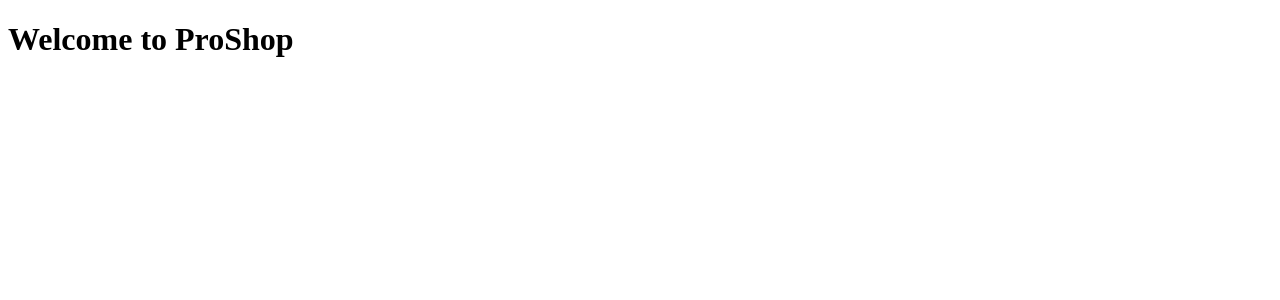
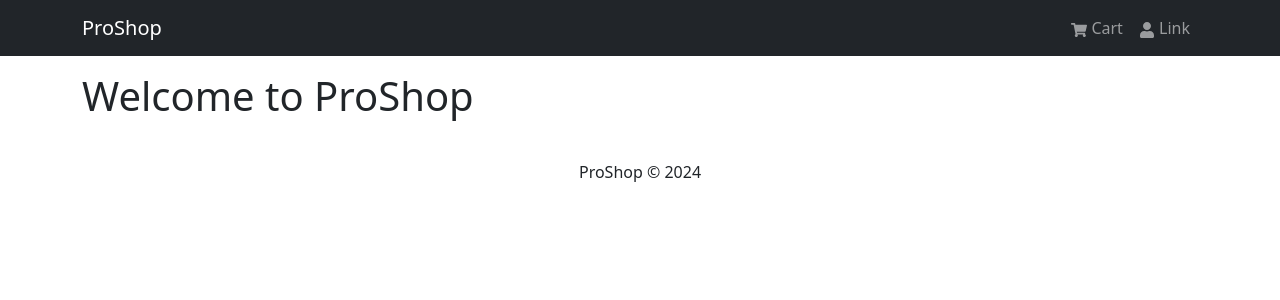
Before and after one commit to kpaccess/proshop-v2, a React (Vite) app in the folder frontend/: page / in a window 1280 px wide. Shown: the top 300 px of the page. Built offline with nearby package versions, Linux system fonts and the light colour scheme.

Commit message:
Added Header and Footer

```diff
--- a/frontend/package.json
+++ b/frontend/package.json
@@ -10,8 +10,11 @@
     "preview": "vite preview"
   },
   "dependencies": {
+    "bootstrap": "^5.3.3",
     "react": "^18.2.0",
-    "react-dom": "^18.2.0"
+    "react-bootstrap": "^2.10.2",
+    "react-dom": "^18.2.0",
+    "react-icons": "^5.2.1"
   },
   "devDependencies": {
     "@types/react": "^18.2.66",
--- a/frontend/src/App.tsx
+++ b/frontend/src/App.tsx
@@ -1,7 +1,17 @@
+import { Container } from "react-bootstrap";
+import Header from "./components/Header";
+import Footer from "./components/Footer";
+
 const App = () => {
   return (
     <>
-      <h1>Welcome to ProShop</h1>
+      <Header />
+      <main className="py-3">
+        <Container>
+          <h1>Welcome to ProShop</h1>
+        </Container>
+      </main>
+      <Footer />
     </>
   );
 };
--- /dev/null
+++ b/frontend/src/components/Footer.tsx
@@ -0,0 +1,18 @@
+import { Container, Row, Col } from "react-bootstrap";
+
+const Footer = () => {
+  const currentYear = new Date().getFullYear();
+
+  return (
+    <footer>
+      <Container>
+        <Row>
+          <Col className="text-center py-3">
+            <p>ProShop &copy; {currentYear}</p>
+          </Col>
+        </Row>
+      </Container>
+    </footer>
+  );
+};
+export default Footer;
--- /dev/null
+++ b/frontend/src/components/Header.tsx
@@ -0,0 +1,28 @@
+import { Navbar, Nav, Container } from "react-bootstrap";
+import { FaShoppingCart, FaUser } from "react-icons/fa";
+
+const Header = () => {
+  return (
+    <header>
+      <Navbar bg="dark" variant="dark" expand="md" collapseOnSelect>
+        <Container>
+          <Navbar.Brand href="/">ProShop</Navbar.Brand>
+          <Navbar.Toggle aria-controls="basic-navbar-nav" />
+          <Navbar.Collapse id="basic-navbar-nav">
+            <Nav className="ms-auto">
+              <Nav.Link href="/cart">
+                {" "}
+                <FaShoppingCart /> Cart
+              </Nav.Link>
+              <Nav.Link href="/login">
+                {" "}
+                <FaUser /> Link
+              </Nav.Link>
+            </Nav>
+          </Navbar.Collapse>
+        </Container>
+      </Navbar>
+    </header>
+  );
+};
+export default Header;
```
Also changed, not shown: frontend/src/main.tsx (+8 -7 lines), 1 other file (tests, documents, lock files or other folders).
